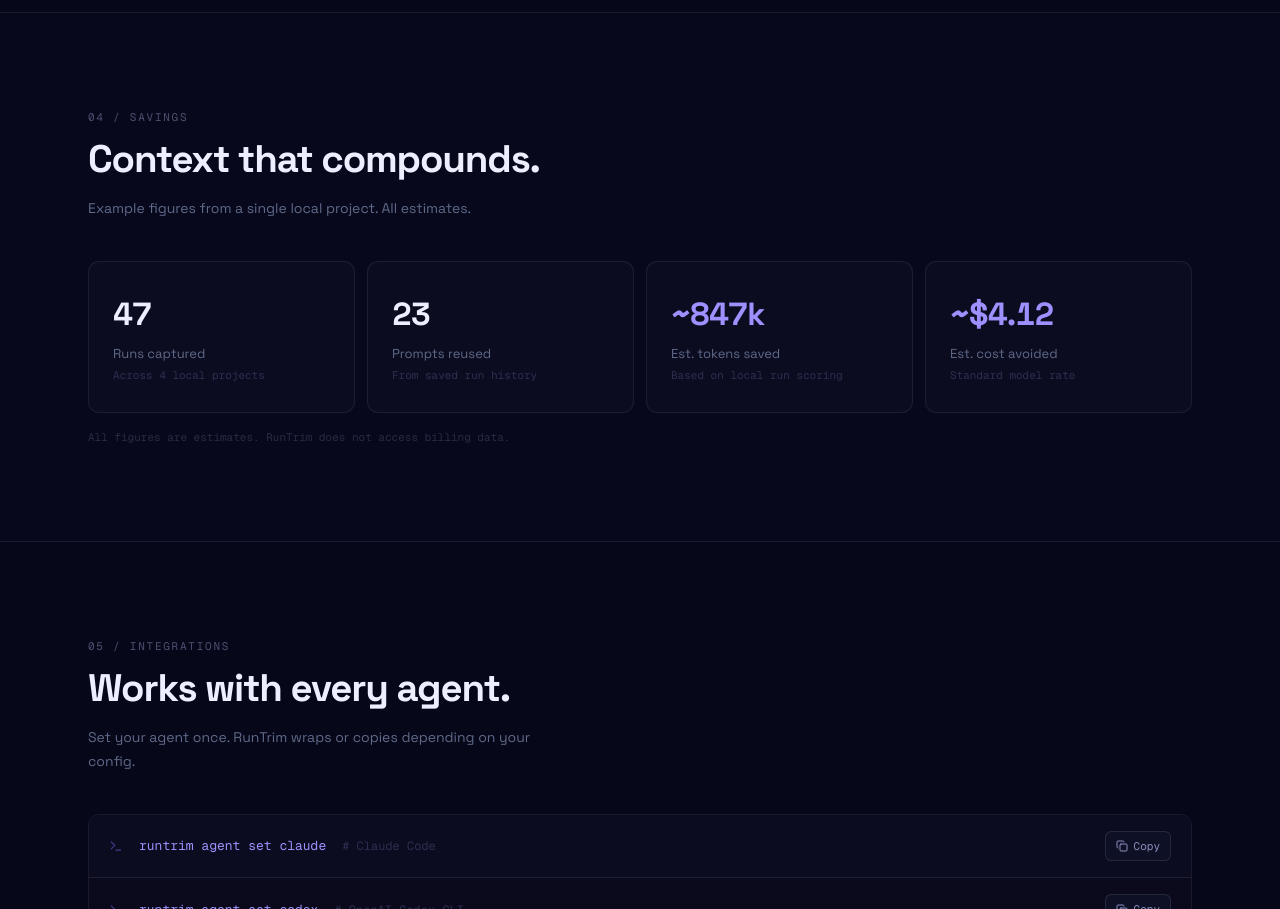
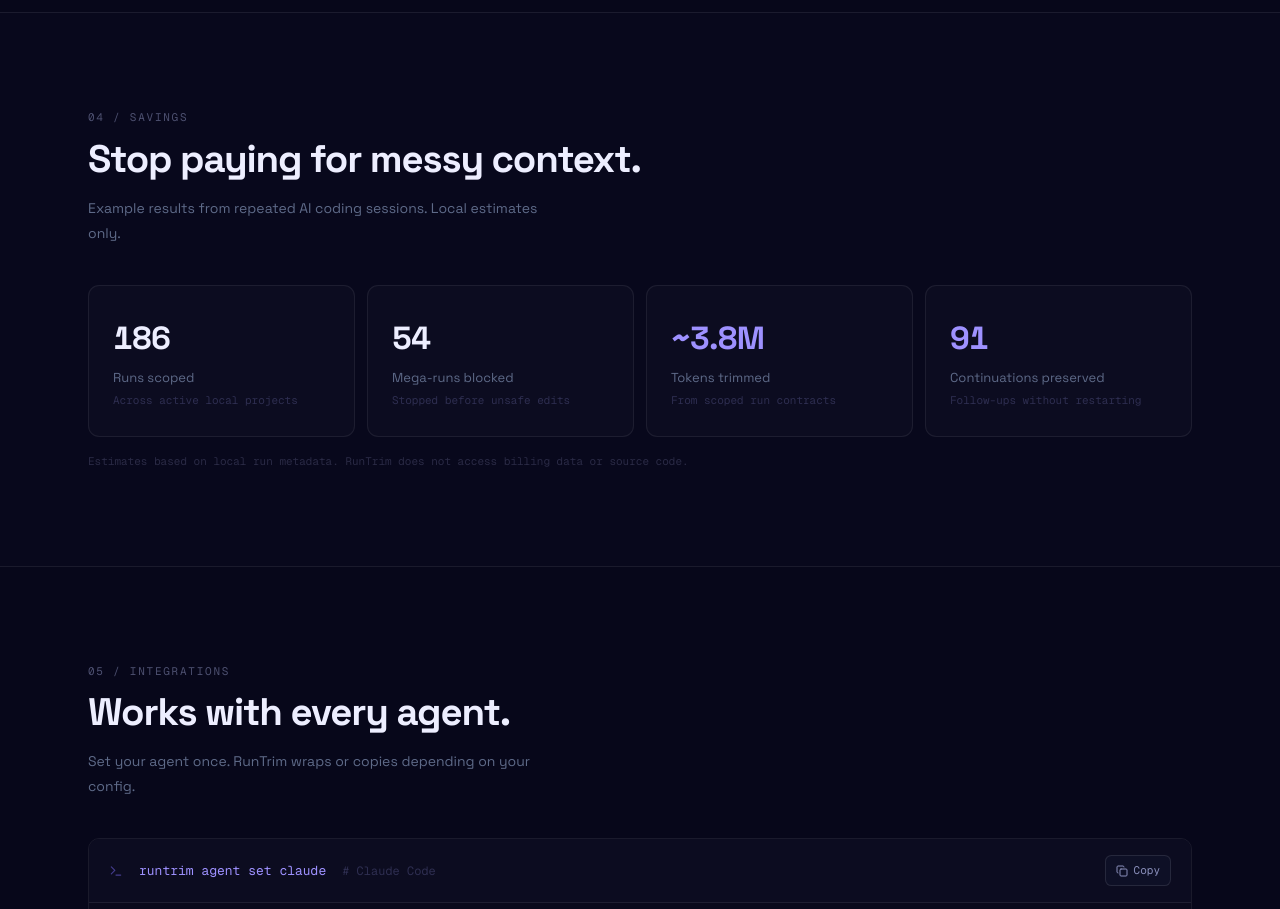
Before and after one commit to michelpronkk-oss/rtrim, a Next.js app: page / in a window 1280 px wide. Shown: the part 3300-4209 px from the top of the page. Built offline with nearby package versions, Linux system fonts and the light colour scheme.

Commit message:
Strengthen RunTrim savings metrics

```diff
--- a/src/app/page.tsx
+++ b/src/app/page.tsx
@@ -79,10 +79,10 @@
 ];
 
 const SAVINGS_STATS = [
-  { value: "47",      label: "Runs captured",        note: "Across 4 local projects",    accent: false },
-  { value: "23",      label: "Prompts reused",        note: "From saved run history",     accent: false },
-  { value: "~847k",   label: "Est. tokens saved",     note: "Based on local run scoring", accent: true  },
-  { value: "~$4.12",  label: "Est. cost avoided",     note: "Standard model rate",        accent: true  },
+  { value: "186",    label: "Runs scoped",            note: "Across active local projects",  accent: false },
+  { value: "54",     label: "Mega-runs blocked",      note: "Stopped before unsafe edits",   accent: false },
+  { value: "~3.8M",  label: "Tokens trimmed",         note: "From scoped run contracts",      accent: true  },
+  { value: "91",     label: "Continuations preserved", note: "Follow-ups without restarting", accent: true  },
 ];
 
 const FAQS = [
@@ -414,12 +414,12 @@
       <section className="border-t border-white/8 bg-[#08081C]">
         <div className="mx-auto max-w-6xl px-6 py-24">
           <div className="mb-10">
-            <p className="mb-3 font-mono text-[11px] uppercase tracking-[0.16em] text-[#4D5070]">04 / Savings</p>
+            <p className="mb-3 font-mono text-[11px] uppercase tracking-[0.16em] text-[#4D5070]">04 / SAVINGS</p>
             <h2 className="text-[1.9rem] font-bold leading-[1.1] tracking-[-0.03em] text-[#EDEEFF] sm:text-[2.4rem]">
-              Context that compounds.
+              Stop paying for messy context.
             </h2>
             <p className="mt-4 max-w-[480px] text-[14px] leading-[1.75] text-[#5E6A88]">
-              Example figures from a single local project. All estimates.
+              Example results from repeated AI coding sessions. Local estimates only.
             </p>
           </div>
           <div className="grid grid-cols-2 gap-3 xl:grid-cols-4">
@@ -436,7 +436,7 @@
               </div>
             ))}
           </div>
-          <p className="mt-4 font-mono text-[11px] text-[#2A2A45]">All figures are estimates. RunTrim does not access billing data.</p>
+          <p className="mt-4 font-mono text-[11px] text-[#2A2A45]">Estimates based on local run metadata. RunTrim does not access billing data or source code.</p>
         </div>
       </section>
 
```
